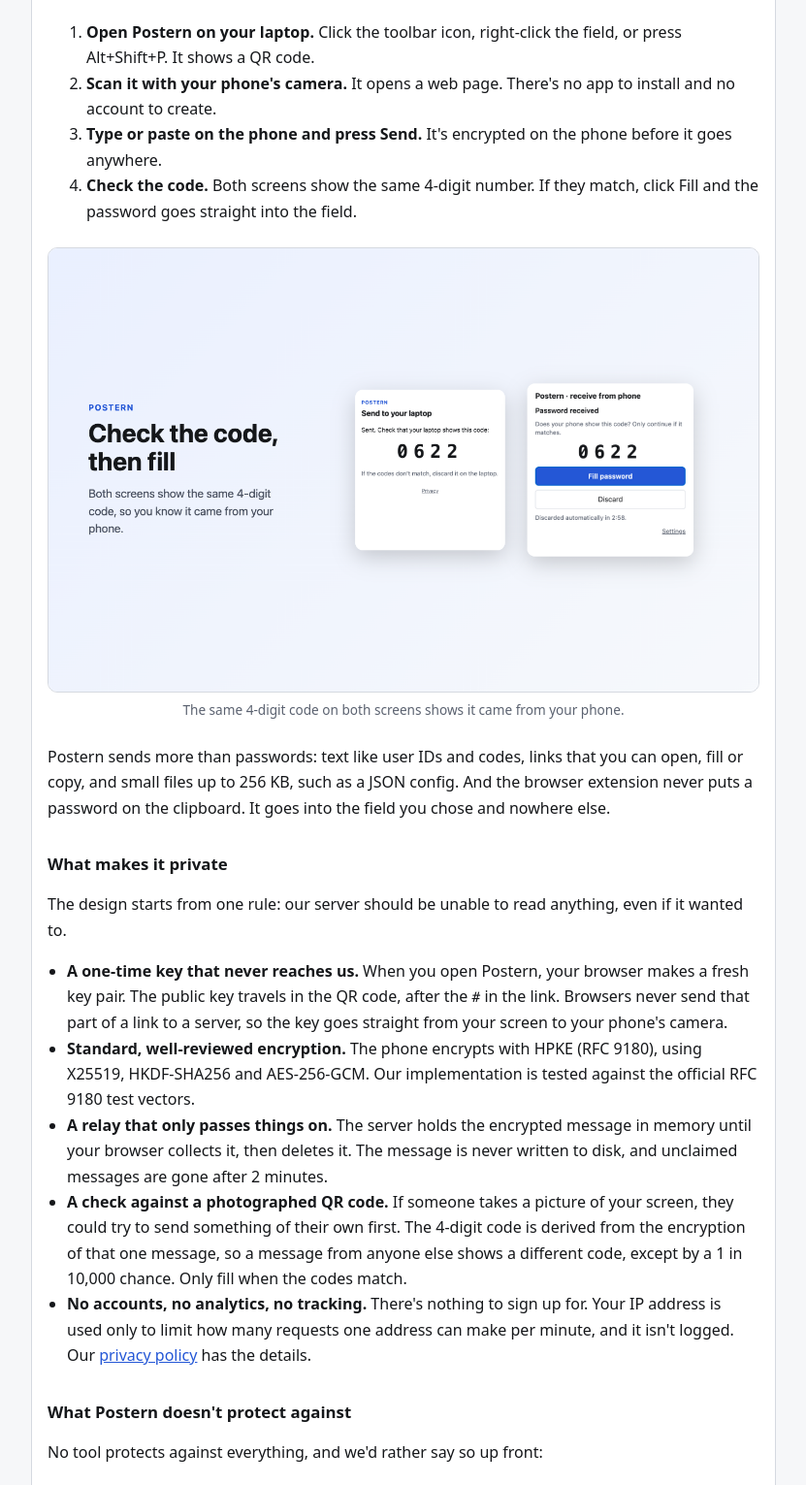
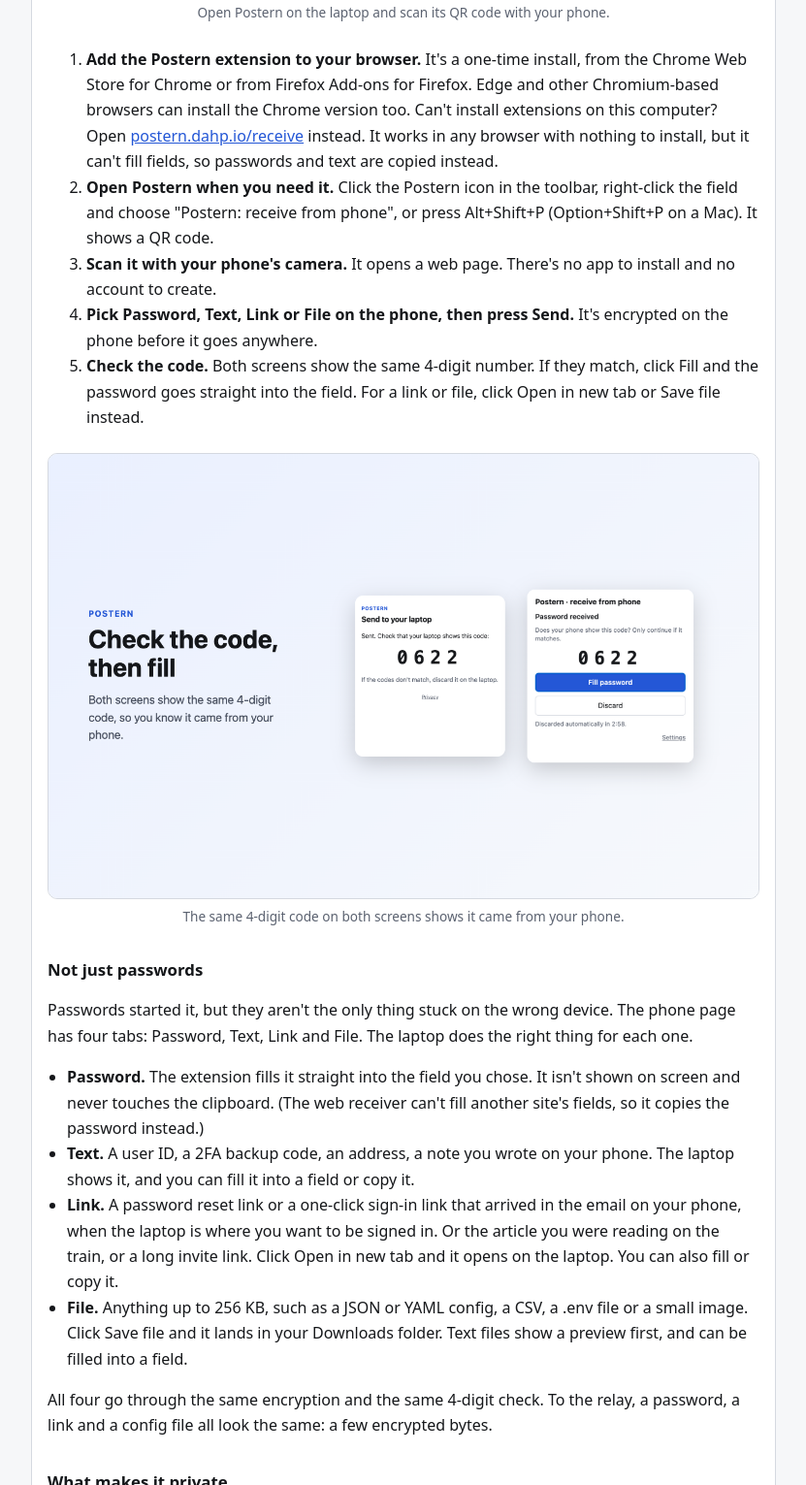
Before and after one commit to dahp-studios/postern, a browser extension: page phone/blog/why-postern.html in a window 1280 px wide. Shown: the part 1269-2800 px from the top of the page at 97% size, without its empty margins (224-1055 px from the left). Drawn offline with Linux system fonts and the light colour scheme.

Commit message:
Blog: not just passwords, install step, Mac shortcut, sign-in link caution

```diff
--- a/phone/blog/why-postern.html
+++ b/phone/blog/why-postern.html
@@ -5,7 +5,7 @@
   <meta name="viewport" content="width=device-width, initial-scale=1">
   <meta name="color-scheme" content="light dark">
   <title>Why we built Postern: a private gate from your phone to your browser</title>
-  <meta name="description" content="Typing a long password from your phone into a laptop is slow and error-prone. Postern sends it across by QR code, end-to-end encrypted, with nothing to install on the phone.">
+  <meta name="description" content="Typing a long password from your phone into a laptop is slow and error-prone. Postern sends it across by QR code, end-to-end encrypted, with nothing to install on the phone. Text, links and small files too.">
   <link rel="canonical" href="https://postern.dahp.io/blog/why-postern">
   <meta property="og:type" content="article">
   <meta property="og:title" content="Why we built Postern">
@@ -22,9 +22,9 @@
   <main class="wide doc article">
     <p class="brand"><a href="/">Postern</a> · Blog</p>
     <h1>Why we built Postern: a private gate from your phone to your browser</h1>
-    <p class="hint small byline">Feroz · 12 November 2026 · 5 minute read</p>
+    <p class="hint small byline">Feroz · 12 November 2026 · 6 minute read</p>
 
-    <p class="lede">Your password is on your phone. The login form is on your laptop. Somewhere between the two, you end up squinting at 24 random characters and typing them one at a time. We built Postern to make that one small moment private and quick.</p>
+    <p class="lede">Your password is on your phone. The login form is on your laptop. Somewhere between the two, you end up squinting at 24 random characters and typing them one at a time. And it isn't only passwords: a sign-in link lands in your phone's email, or a small file is on the wrong device. We built Postern to make that moment private and quick.</p>
 
     <h2>The problem we kept running into</h2>
     <p>Password managers are great when they're installed everywhere. But often they aren't:</p>
@@ -43,16 +43,25 @@
       <figcaption>Open Postern on the laptop and scan its QR code with your phone.</figcaption>
     </figure>
     <ol>
-      <li><b>Open Postern on your laptop.</b> Click the toolbar icon, right-click the field, or press Alt+Shift+P. It shows a QR code.</li>
+      <li><b>Add the Postern extension to your browser.</b> It's a one-time install, from the Chrome Web Store for Chrome or from Firefox Add-ons for Firefox. Edge and other Chromium-based browsers can install the Chrome version too. Can't install extensions on this computer? Open <a href="/receive">postern.dahp.io/receive</a> instead. It works in any browser with nothing to install, but it can't fill fields, so passwords and text are copied instead.</li>
+      <li><b>Open Postern when you need it.</b> Click the Postern icon in the toolbar, right-click the field and choose "Postern: receive from phone", or press Alt+Shift+P (Option+Shift+P on a Mac). It shows a QR code.</li>
       <li><b>Scan it with your phone's camera.</b> It opens a web page. There's no app to install and no account to create.</li>
-      <li><b>Type or paste on the phone and press Send.</b> It's encrypted on the phone before it goes anywhere.</li>
-      <li><b>Check the code.</b> Both screens show the same 4-digit number. If they match, click Fill and the password goes straight into the field.</li>
+      <li><b>Pick Password, Text, Link or File on the phone, then press Send.</b> It's encrypted on the phone before it goes anywhere.</li>
+      <li><b>Check the code.</b> Both screens show the same 4-digit number. If they match, click Fill and the password goes straight into the field. For a link or file, click Open in new tab or Save file instead.</li>
     </ol>
     <figure>
       <img src="confirm.png" width="1280" height="800" loading="lazy" alt="The phone and the laptop both showing the same 4-digit code, 0622, with a Fill password button on the laptop.">
       <figcaption>The same 4-digit code on both screens shows it came from your phone.</figcaption>
     </figure>
-    <p>Postern sends more than passwords: text like user IDs and codes, links that you can open, fill or copy, and small files up to 256 KB, such as a JSON config. And the browser extension never puts a password on the clipboard. It goes into the field you chose and nowhere else.</p>
+    <h2>Not just passwords</h2>
+    <p>Passwords started it, but they aren't the only thing stuck on the wrong device. The phone page has four tabs: Password, Text, Link and File. The laptop does the right thing for each one.</p>
+    <ul>
+      <li><b>Password.</b> The extension fills it straight into the field you chose. It isn't shown on screen and never touches the clipboard. (The web receiver can't fill another site's fields, so it copies the password instead.)</li>
+      <li><b>Text.</b> A user ID, a 2FA backup code, an address, a note you wrote on your phone. The laptop shows it, and you can fill it into a field or copy it.</li>
+      <li><b>Link.</b> A password reset link or a one-click sign-in link that arrived in the email on your phone, when the laptop is where you want to be signed in. Or the article you were reading on the train, or a long invite link. Click Open in new tab and it opens on the laptop. You can also fill or copy it.</li>
+      <li><b>File.</b> Anything up to 256 KB, such as a JSON or YAML config, a CSV, a .env file or a small image. Click Save file and it lands in your Downloads folder. Text files show a preview first, and can be filled into a field.</li>
+    </ul>
+    <p>All four go through the same encryption and the same 4-digit check. To the relay, a password, a link and a config file all look the same: a few encrypted bytes.</p>
 
     <h2>What makes it private</h2>
     <p>The design starts from one rule: our server should be unable to read anything, even if it wanted to.</p>
@@ -70,6 +79,7 @@
       <li><b>A compromised device.</b> If your phone or laptop has malware on it, that malware can see what you type, with or without Postern.</li>
       <li><b>Someone watching your screen</b> while you type on the phone.</li>
       <li><b>Fake websites.</b> Postern fills the field you chose. Unlike a password manager, it doesn't check that the site is the real one. Look at the address bar before you fill a password, as you would when typing it.</li>
+      <li><b>Sign-in links on the wrong computer.</b> A password reset or one-click sign-in link signs you in wherever it's opened. Send one only to a computer you trust, and sign out when you're done on a shared one.</li>
       <li><b>Skipping the code check.</b> The 4-digit code only helps if you compare it.</li>
     </ul>
 
@@ -80,7 +90,7 @@
 
     <h2>Open source, from the protocol up</h2>
     <p>Postern is open source under the Apache 2.0 license. You can read every line of the extension, the phone page and the relay, and the protocol is documented in full with test vectors, so anyone can build a compatible client.</p>
-    <p>If you'd rather not depend on our server at all, the relay runs on your own machine with Docker. And if you build websites or apps, the <code>@dahp/postern</code> npm package adds a "From phone" button to any field, so your own users can send passwords and files from their phone the same way.</p>
+    <p>If you'd rather not depend on our server at all, the relay runs on your own machine with Docker. And if you build websites or apps, the <code>@dahp/postern</code> npm package adds a "From phone" button to any field, so your own users can send passwords, text, links and files from their phone the same way.</p>
     <p class="callout">Found a security problem? Please tell us privately at info@dahp.io rather than in a public issue. Our <a href="https://github.com/dahp-studios/postern/blob/main/SECURITY.md">security policy</a> explains how we handle reports.</p>
 
     <h2>Try it</h2>
```
